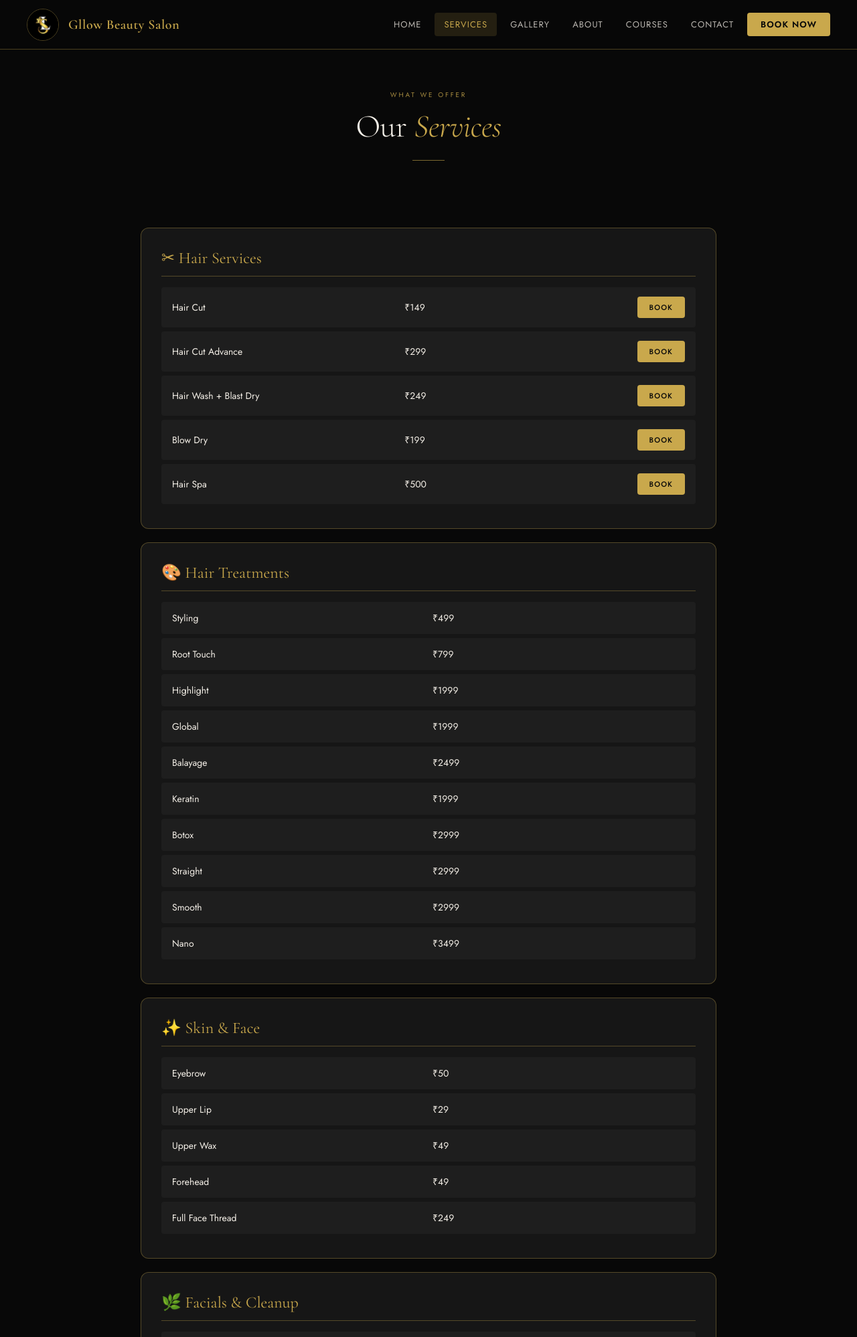
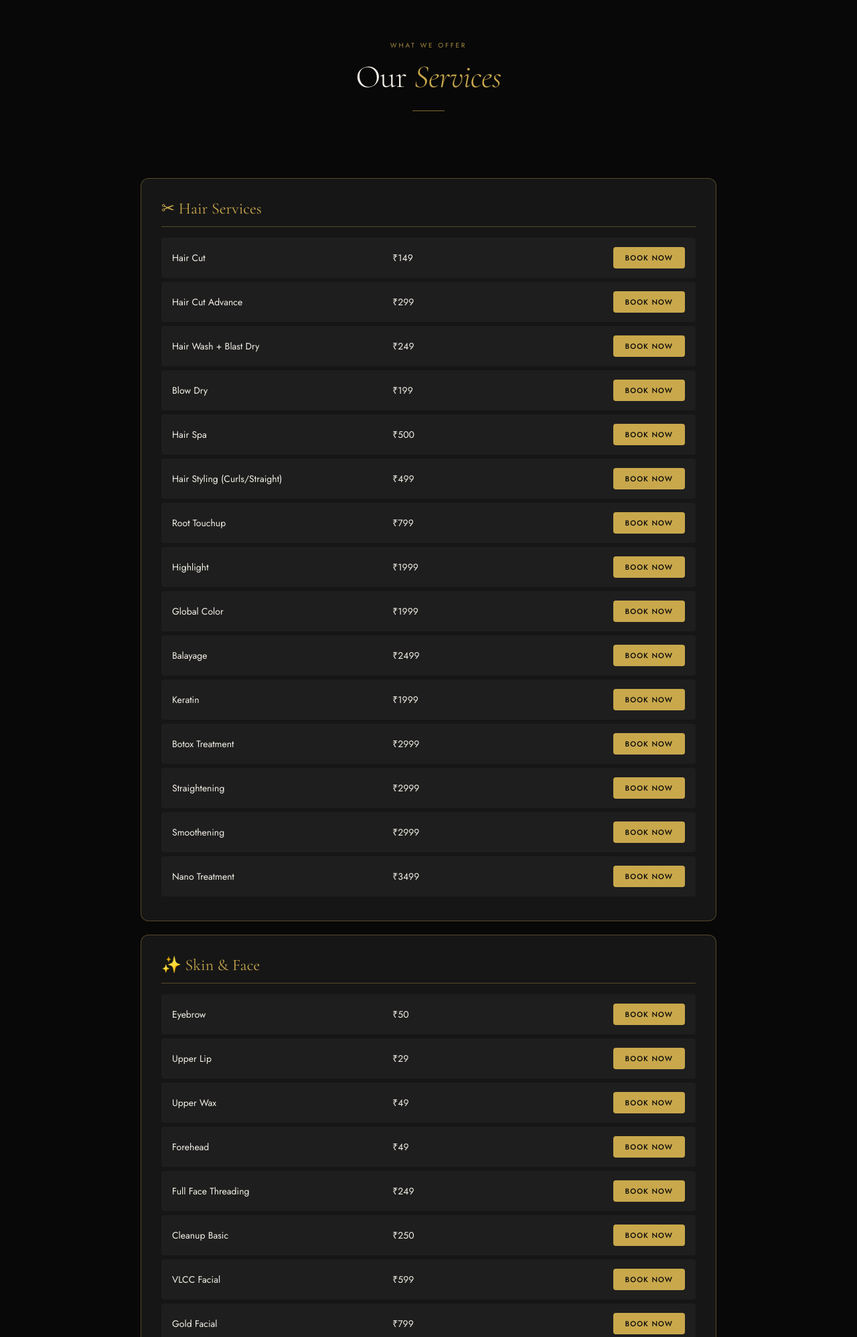
Before and after one commit to gllowkandivali/gllow__saloon, a Flask app: page /services in a window 1280 px wide. Shown: the top 1997 px of the page at 67% size. Run offline with Flask 3, Linux system fonts and the light colour scheme.

Commit message:
Add files via upload

```diff
--- a/templates/services.html
+++ b/templates/services.html
@@ -4,33 +4,12 @@
   <meta charset="UTF-8">
   <meta name="viewport" content="width=device-width, initial-scale=1.0">
   <title>Services — Gllow Beauty Salon & Academy</title>
-  <meta name="description" content="Best salon services in Kandivali West – hair, nails, facial, waxing & more.">
+  <meta name="description" content="Best salon services in Kandivali West Mumbai. Hair, skin, nails, waxing & bridal.">
   <link rel="stylesheet" href="{{ url_for('static', filename='style.css') }}">
 </head>
-
 <body>
 
-<!-- NAVBAR -->
-<nav>
-  <a href="/" class="logo">
-    <img src="{{ url_for('static', filename='images/logo.jpeg') }}">
-    <span>Gllow Beauty Salon</span>
-  </a>
-
-  <div class="hamburger" onclick="toggleNav()">
-    <span></span><span></span><span></span>
-  </div>
-
-  <div class="nav-links" id="navLinks">
-    <a href="/">Home</a>
-    <a href="/services" class="active">Services</a>
-    <a href="/gallery">Gallery</a>
-    <a href="/about">About</a>
-    <a href="/courses">Courses</a>
-    <a href="/contact">Contact</a>
-    <a href="/booking" class="btn-nav">Book Now</a>
-  </div>
-</nav>
+<!-- NAVBAR SAME -->
 
 <!-- HEADER -->
 <div class="container text-center">
@@ -43,138 +22,80 @@
 <div class="service-box">
   <h2>✂ Hair Services</h2>
 
-  <div class="service-item"><span>Hair Cut</span><span>₹149</span><a href="/booking?service=Hair Cut" class="btn">Book</a></div>
-  <div class="service-item"><span>Hair Cut Advance</span><span>₹299</span><a href="/booking?service=Hair Cut Advance" class="btn">Book</a></div>
-  <div class="service-item"><span>Hair Wash + Blast Dry</span><span>₹249</span><a href="/booking?service=Hair Wash" class="btn">Book</a></div>
-  <div class="service-item"><span>Blow Dry</span><span>₹199</span><a href="/booking?service=Blow Dry" class="btn">Book</a></div>
-  <div class="service-item"><span>Hair Spa</span><span>₹500</span><a href="/booking?service=Hair Spa" class="btn">Book</a></div>
+  <div class="service-item"><span>Hair Cut</span><span>₹149</span><a href="/booking?service=Hair Cut" class="btn">Book Now</a></div>
+  <div class="service-item"><span>Hair Cut Advance</span><span>₹299</span><a href="/booking?service=Hair Cut Advance" class="btn">Book Now</a></div>
+  <div class="service-item"><span>Hair Wash + Blast Dry</span><span>₹249</span><a href="/booking?service=Hair Wash" class="btn">Book Now</a></div>
+  <div class="service-item"><span>Blow Dry</span><span>₹199</span><a href="/booking?service=Blow Dry" class="btn">Book Now</a></div>
+  <div class="service-item"><span>Hair Spa</span><span>₹500</span><a href="/booking?service=Hair Spa" class="btn">Book Now</a></div>
+  <div class="service-item"><span>Hair Styling (Curls/Straight)</span><span>₹499</span><a href="/booking?service=Hair Styling" class="btn">Book Now</a></div>
+  <div class="service-item"><span>Root Touchup</span><span>₹799</span><a href="/booking?service=Root Touch" class="btn">Book Now</a></div>
+  <div class="service-item"><span>Highlight</span><span>₹1999</span><a href="/booking?service=Highlight" class="btn">Book Now</a></div>
+  <div class="service-item"><span>Global Color</span><span>₹1999</span><a href="/booking?service=Global" class="btn">Book Now</a></div>
+  <div class="service-item"><span>Balayage</span><span>₹2499</span><a href="/booking?service=Balayage" class="btn">Book Now</a></div>
+  <div class="service-item"><span>Keratin</span><span>₹1999</span><a href="/booking?service=Keratin" class="btn">Book Now</a></div>
+  <div class="service-item"><span>Botox Treatment</span><span>₹2999</span><a href="/booking?service=Botox" class="btn">Book Now</a></div>
+  <div class="service-item"><span>Straightening</span><span>₹2999</span><a href="/booking?service=Straightening" class="btn">Book Now</a></div>
+  <div class="service-item"><span>Smoothening</span><span>₹2999</span><a href="/booking?service=Smoothening" class="btn">Book Now</a></div>
+  <div class="service-item"><span>Nano Treatment</span><span>₹3499</span><a href="/booking?service=Nano" class="btn">Book Now</a></div>
 </div>
 
-<!-- HAIR TREATMENTS -->
-<div class="service-box">
-  <h2>🎨 Hair Treatments</h2>
-
-  <div class="service-item"><span>Styling</span><span>₹499</span></div>
-  <div class="service-item"><span>Root Touch</span><span>₹799</span></div>
-  <div class="service-item"><span>Highlight</span><span>₹1999</span></div>
-  <div class="service-item"><span>Global</span><span>₹1999</span></div>
-  <div class="service-item"><span>Balayage</span><span>₹2499</span></div>
-
-  <div class="service-item"><span>Keratin</span><span>₹1999</span></div>
-  <div class="service-item"><span>Botox</span><span>₹2999</span></div>
-  <div class="service-item"><span>Straight</span><span>₹2999</span></div>
-  <div class="service-item"><span>Smooth</span><span>₹2999</span></div>
-  <div class="service-item"><span>Nano</span><span>₹3499</span></div>
-</div>
-
-<!-- FACE -->
+<!-- SKIN -->
 <div class="service-box">
   <h2>✨ Skin & Face</h2>
 
-  <div class="service-item"><span>Eyebrow</span><span>₹50</span></div>
-  <div class="service-item"><span>Upper Lip</span><span>₹29</span></div>
-  <div class="service-item"><span>Upper Wax</span><span>₹49</span></div>
-  <div class="service-item"><span>Forehead</span><span>₹49</span></div>
-  <div class="service-item"><span>Full Face Thread</span><span>₹249</span></div>
+  <div class="service-item"><span>Eyebrow</span><span>₹50</span><a href="/booking?service=Eyebrow" class="btn">Book Now</a></div>
+  <div class="service-item"><span>Upper Lip</span><span>₹29</span><a href="/booking?service=Upper Lip" class="btn">Book Now</a></div>
+  <div class="service-item"><span>Upper Wax</span><span>₹49</span><a href="/booking?service=Upper Wax" class="btn">Book Now</a></div>
+  <div class="service-item"><span>Forehead</span><span>₹49</span><a href="/booking?service=Forehead" class="btn">Book Now</a></div>
+  <div class="service-item"><span>Full Face Threading</span><span>₹249</span><a href="/booking?service=Full Face" class="btn">Book Now</a></div>
+
+  <div class="service-item"><span>Cleanup Basic</span><span>₹250</span><a href="/booking?service=Cleanup" class="btn">Book Now</a></div>
+  <div class="service-item"><span>VLCC Facial</span><span>₹599</span><a href="/booking?service=VLCC" class="btn">Book Now</a></div>
+  <div class="service-item"><span>Gold Facial</span><span>₹799</span><a href="/booking?service=Gold Facial" class="btn">Book Now</a></div>
+  <div class="service-item"><span>OxyLife</span><span>₹999</span><a href="/booking?service=OxyLife" class="btn">Book Now</a></div>
+  <div class="service-item"><span>O3 Facial</span><span>₹1999</span><a href="/booking?service=O3" class="btn">Book Now</a></div>
 </div>
 
-<!-- FACIAL -->
+<!-- NAILS -->
 <div class="service-box">
-  <h2>🌿 Facials & Cleanup</h2>
+  <h2>💅 Nails</h2>
 
-  <div class="service-item"><span>Cleanup Basic</span><span>₹250</span></div>
-  <div class="service-item"><span>VLCC</span><span>₹599</span></div>
-  <div class="service-item"><span>Gold Facial</span><span>₹799</span></div>
-  <div class="service-item"><span>Oxy</span><span>₹999</span></div>
-  <div class="service-item"><span>O3</span><span>₹1999</span></div>
+  <div class="service-item"><span>Gel Polish Hands</span><span>₹249</span><a href="/booking?service=Gel Polish Hands" class="btn">Book Now</a></div>
+  <div class="service-item"><span>Gel Polish Feet</span><span>₹299</span><a href="/booking?service=Gel Polish Feet" class="btn">Book Now</a></div>
+  <div class="service-item"><span>Gel Removal</span><span>₹99</span><a href="/booking?service=Gel Removal" class="btn">Book Now</a></div>
+  <div class="service-item"><span>Nail Extension</span><span>₹999</span><a href="/booking?service=Nail Extension" class="btn">Book Now</a></div>
+</div>
+
+<!-- WAXING -->
+<div class="service-box">
+  <h2>🧴 Waxing (Rica / Honey)</h2>
+
+  <div class="service-item"><span>Underarms</span><span>₹119 / ₹79</span><a href="/booking?service=Underarms Wax" class="btn">Book Now</a></div>
+  <div class="service-item"><span>Full Arms</span><span>₹299 / ₹249</span><a href="/booking?service=Full Arms Wax" class="btn">Book Now</a></div>
+  <div class="service-item"><span>Full Legs</span><span>₹499 / ₹399</span><a href="/booking?service=Full Legs Wax" class="btn">Book Now</a></div>
+  <div class="service-item"><span>Full Body</span><span>₹2399 / ₹1799</span><a href="/booking?service=Full Body Wax" class="btn">Book Now</a></div>
 </div>
 
 <!-- MASSAGE -->
 <div class="service-box">
   <h2>💆 Massage</h2>
 
-  <div class="service-item"><span>Head Massage</span><span>₹299</span></div>
-  <div class="service-item"><span>Foot Massage</span><span>₹199</span></div>
+  <div class="service-item"><span>Head Massage (20 min)</span><span>₹299</span><a href="/booking?service=Head Massage" class="btn">Book Now</a></div>
+  <div class="service-item"><span>Foot Massage (15 min)</span><span>₹199</span><a href="/booking?service=Foot Massage" class="btn">Book Now</a></div>
 </div>
 
-<!-- BLEACH -->
-<div class="service-box">
-  <h2>🧴 Bleach</h2>
+<!-- BRIDAL -->
+<div class="bridal-box">
+  <h2>👰 Bridal & Occasion Makeup</h2>
+  <p>Make your special day unforgettable</p>
+  <p class="bridal-highlight">Bridal · Engagement · Party Makeup</p>
 
-  <div class="service-item"><span>Face</span><span>₹399</span></div>
-  <div class="service-item"><span>Back</span><span>₹599</span></div>
-  <div class="service-item"><span>Full Arms</span><span>₹499</span></div>
-  <div class="service-item"><span>Full Legs</span><span>₹649</span></div>
-  <div class="service-item"><span>Full Body</span><span>₹1499</span></div>
+  <a href="/booking?service=Bridal Makeup" class="bridal-btn">
+    Book Bridal Consultation
+  </a>
 </div>
 
-<!-- DETAN -->
-<div class="service-box">
-  <h2>🌿 De-Tan</h2>
-  <div class="service-item"><span>Basic</span><span>₹499</span></div>
-  <div class="service-item"><span>Body Polish</span><span>₹2199</span></div>
-</div>
-
-<!-- NAILS -->
-<div class="service-box">
-  <h2>💅 Nails</h2>
-
-  <div class="service-item"><span>Gel Polish Hands</span><span>₹249</span></div>
-  <div class="service-item"><span>Gel Polish Feet</span><span>₹299</span></div>
-  <div class="service-item"><span>Removal</span><span>₹99</span></div>
-  <div class="service-item"><span>Repair</span><span>₹79</span></div>
-</div>
-
-<!-- WAXING (RICA vs HONEY) -->
-<div class="service-box">
-  <h2>🧴 Waxing</h2>
-
-  <div class="service-item">
-    <span>Under Arms</span>
-    <span><b>Rica ₹119</b> | Honey ₹79</span>
-    <a href="/booking?service=Under Arms Rica" class="btn">Rica</a>
-    <a href="/booking?service=Under Arms Honey" class="btn">Honey</a>
-  </div>
-
-  <div class="service-item">
-    <span>Half Hands</span>
-    <span><b>Rica ₹249</b> | Honey ₹199</span>
-    <a href="/booking?service=Half Hands Rica" class="btn">Rica</a>
-    <a href="/booking?service=Half Hands Honey" class="btn">Honey</a>
-  </div>
-
-  <div class="service-item">
-    <span>Full Legs</span>
-    <span><b>Rica ₹499</b> | Honey ₹399</span>
-    <a href="/booking?service=Full Legs Rica" class="btn">Rica</a>
-    <a href="/booking?service=Full Legs Honey" class="btn">Honey</a>
-  </div>
-
-  <div class="service-item">
-    <span>Full Body</span>
-    <span><b>Rica ₹2399</b> | Honey ₹1799</span>
-    <a href="/booking?service=Full Body Rica" class="btn">Rica</a>
-    <a href="/booking?service=Full Body Honey" class="btn">Honey</a>
-  </div>
-</div>
-
-<!-- COMBOS -->
-<div class="service-box">
-  <h2>🎁 Combos</h2>
-
-  <div class="service-item"><span>Hair Wash + Blow</span><span>₹349</span></div>
-  <div class="service-item"><span>Haircut Combo</span><span>₹449</span></div>
-  <div class="service-item"><span>Global + Highlight</span><span>₹3499</span></div>
-  <div class="service-item"><span>Balayage Combo</span><span>₹3999</span></div>
-</div>
-
-<!-- SPECIAL -->
-<div class="service-box">
-  <h2>🌸 Special</h2>
-  <div class="service-item"><span>Steam Shower</span><span>₹499</span></div>
-</div>
-
-<!-- FOOTER -->
+<!-- FOOTER SAME -->
 <footer class="footer">
   <h2>Gllow Beauty Salon & Academy</h2>
   <p>📍 Kandivali West</p>
```
